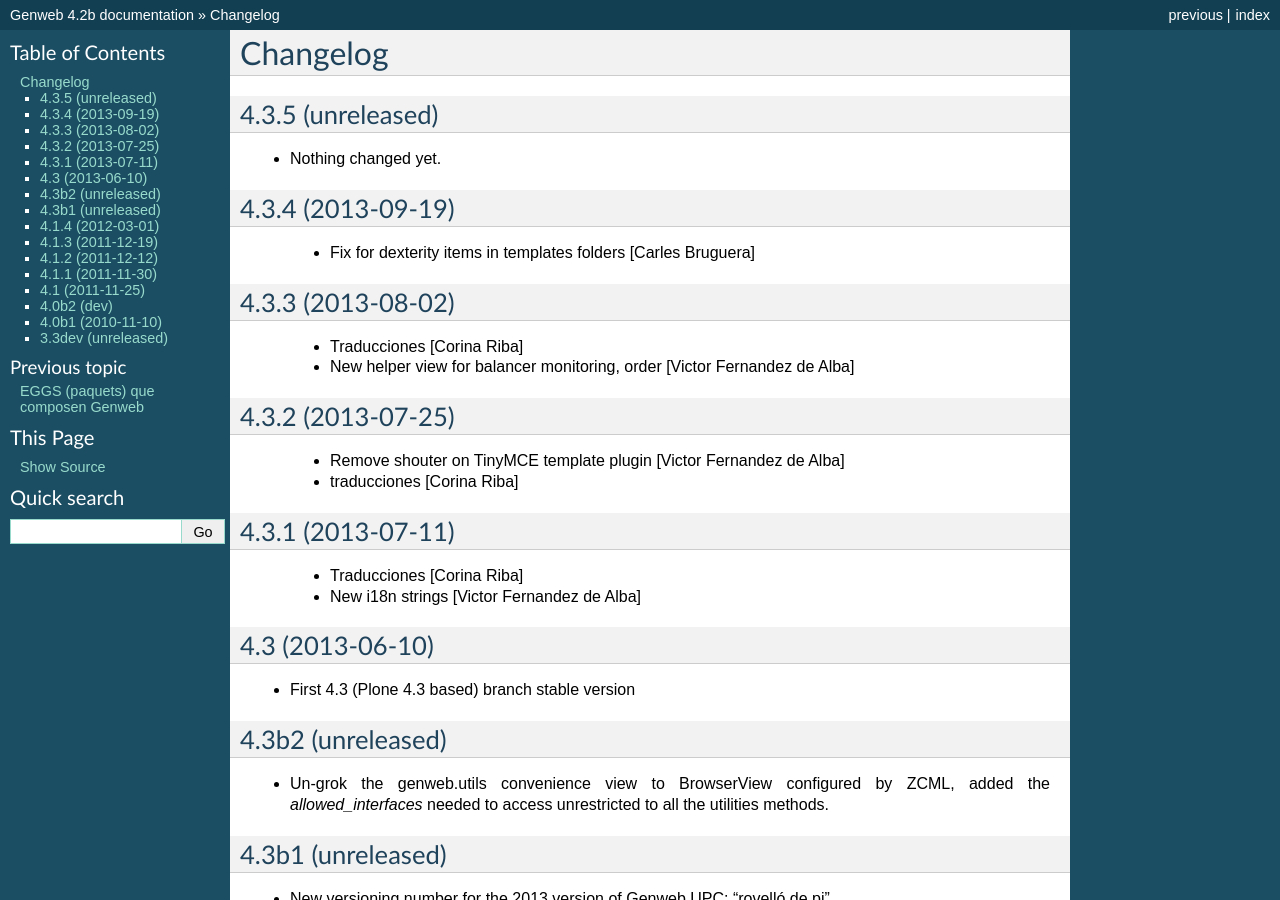
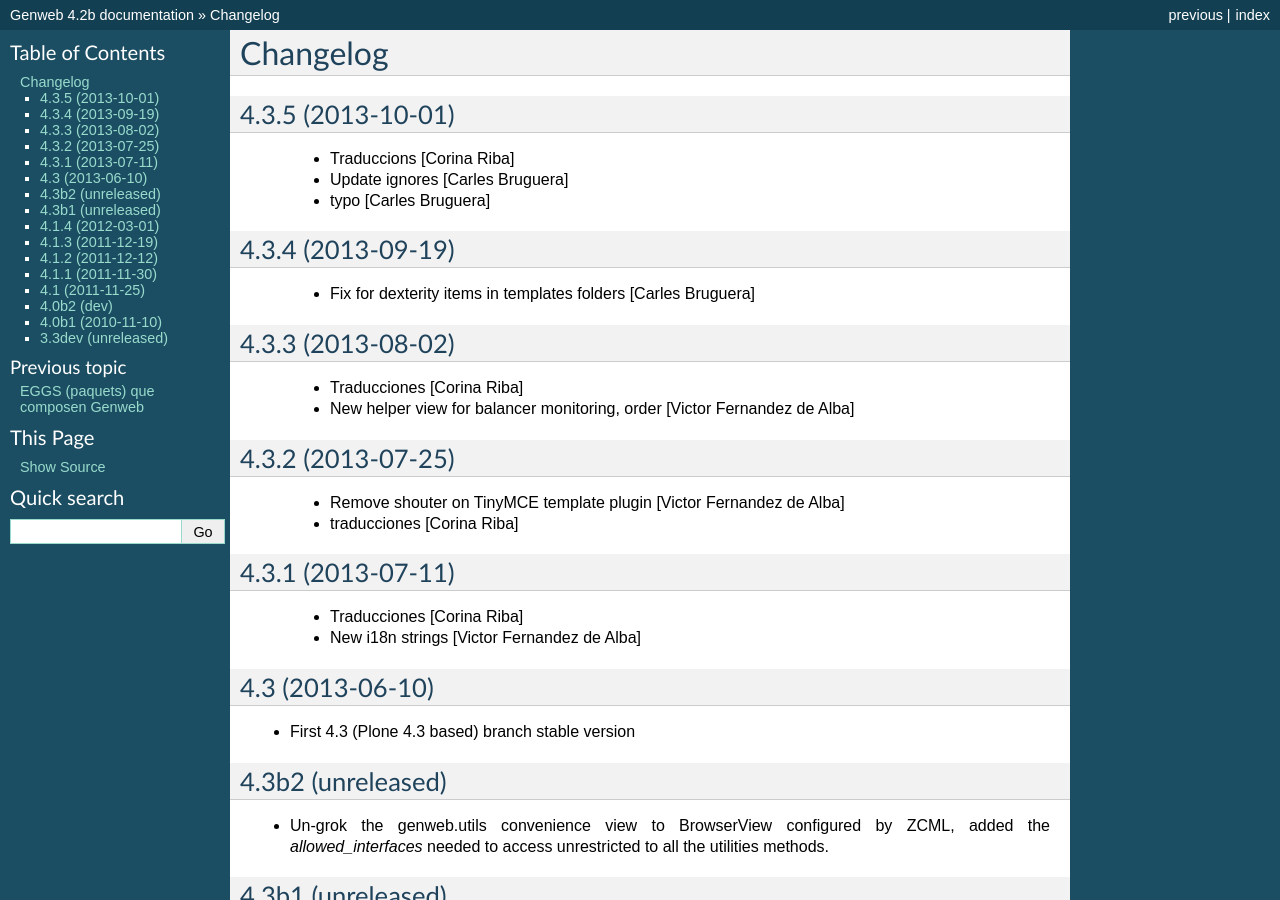
Before and after one commit to UPCnet/genweb.core, a Sphinx documentation site: the page built from docs/HISTORY.rst, in a window 1280 px wide and 900 px high. Built offline with Sphinx 7.4.7, drawn with Linux system fonts in a browser that asks for light colours.

Commit message:
Preparing release 4.3.5

```diff
--- a/docs/HISTORY.rst
+++ b/docs/HISTORY.rst
@@ -1,11 +1,12 @@
 Changelog
 =========
 
-4.3.5 (unreleased)
+4.3.5 (2013-10-01)
 ------------------
 
-- Nothing changed yet.
-
+ * Traduccions [Corina Riba]
+ * Update ignores [Carles Bruguera]
+ * typo [Carles Bruguera]
 
 4.3.4 (2013-09-19)
 ------------------
--- a/setup.py
+++ b/setup.py
@@ -1,7 +1,7 @@
 from setuptools import setup, find_packages
 import os
 
-version = '4.3.5.dev0'
+version = '4.3.5'
 
 README = open("README.rst").read()
 HISTORY = open(os.path.join("docs", "HISTORY.rst")).read()
```
